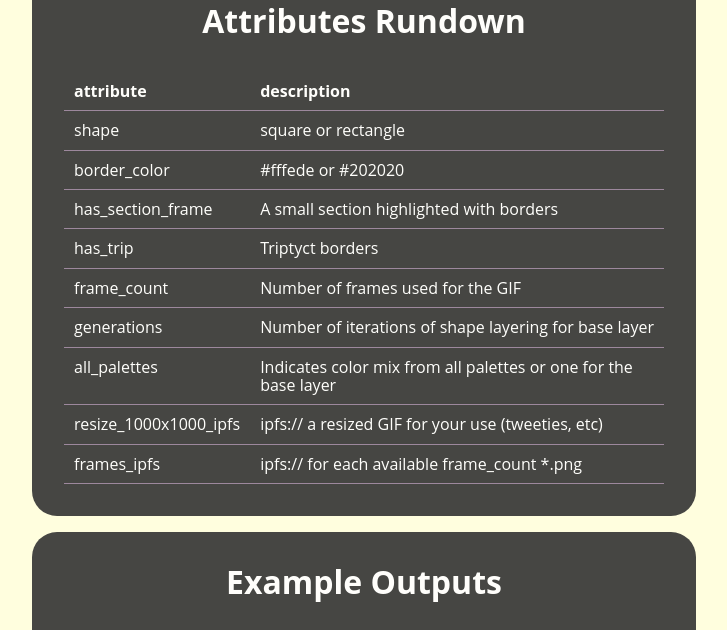
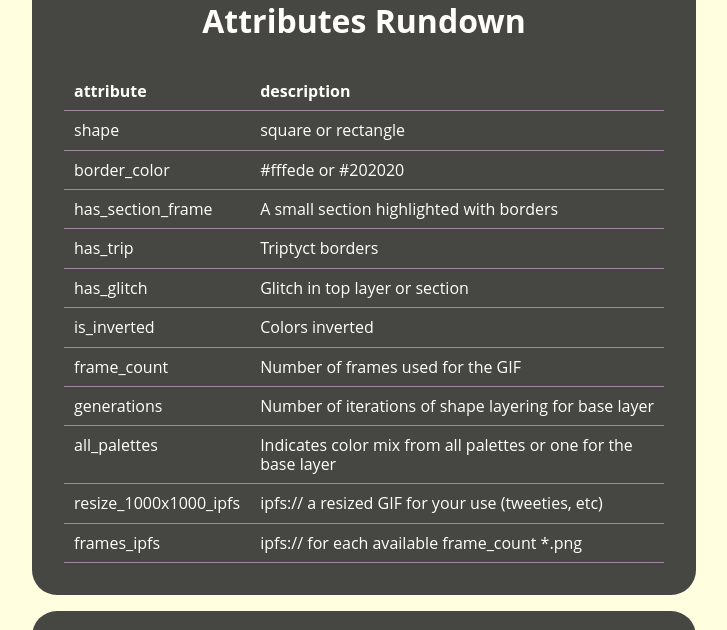
Before and after one commit to mindrash/mindrash, a website built with Parcel: page regret-this-purchase.html in a window 1280 px wide. Shown: the part 2380-3010 px from the top of the page, without its empty margins (276-1003 px from the left). Built offline with nearby package versions, Linux system fonts and the light colour scheme.

Commit message:
attributes

```diff
--- a/regret-this-purchase.html
+++ b/regret-this-purchase.html
@@ -610,6 +610,14 @@
           <td>Triptyct borders</td>
         </tr>
         <tr>
+            <td>has_glitch</td>
+            <td>Glitch in top layer or section</td>
+          </tr>
+          <tr>
+            <td>is_inverted</td>
+            <td>Colors inverted</td>
+          </tr>
+          <tr>
           <td>frame_count</td>
           <td>Number of frames used for the GIF</td>
         </tr>
```
